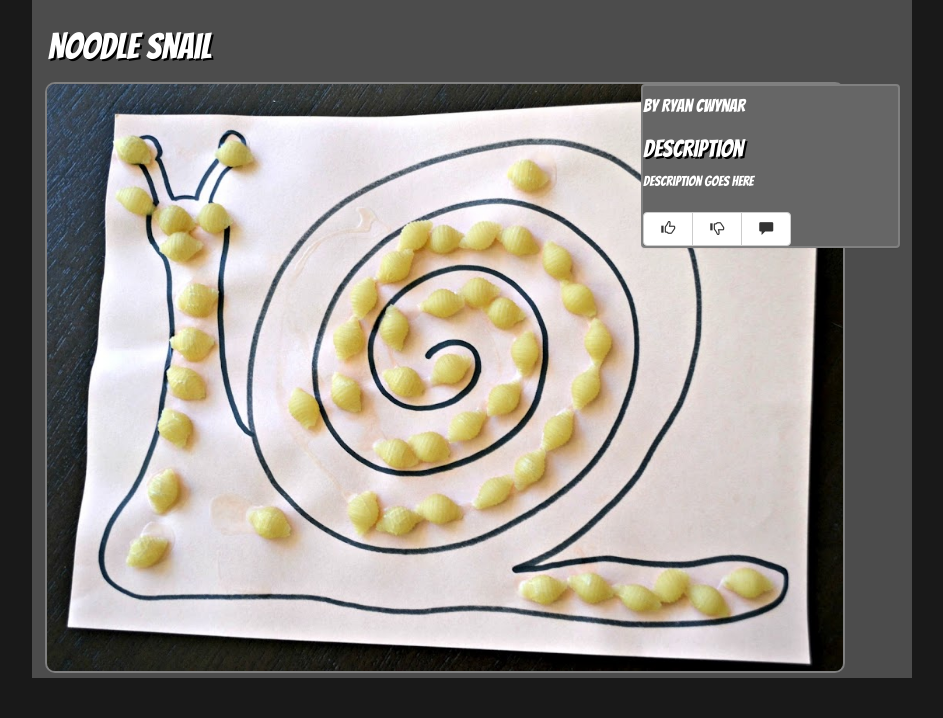
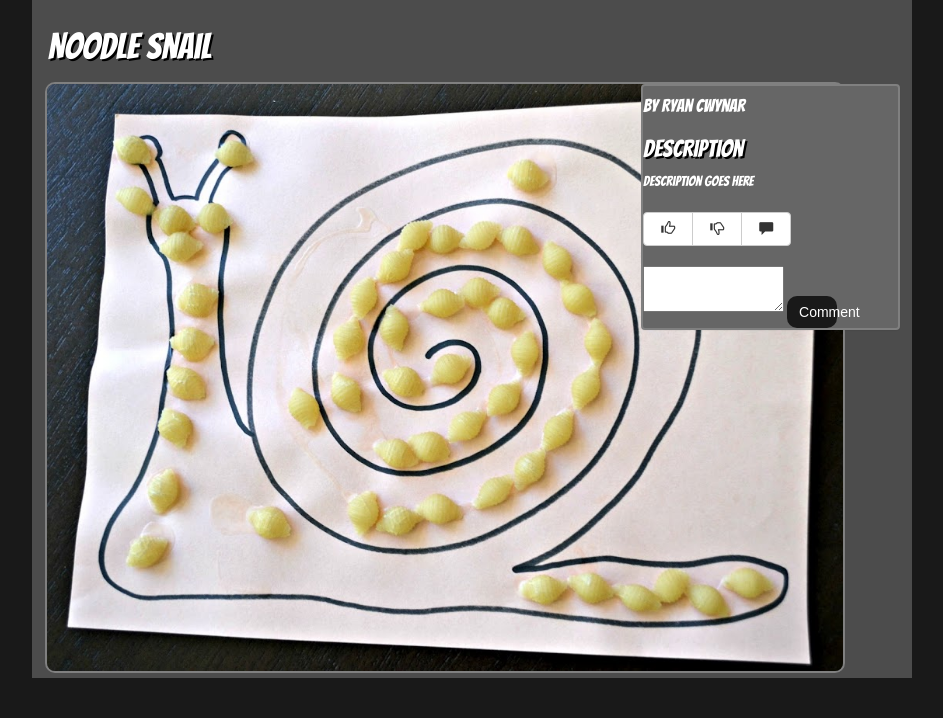
Before and after one commit to kingogruffner/finalp, a PHP site: page /image.php in a window 1280 px wide. Shown: the part 111-829 px from the top of the page, without its empty margins (168-1111 px from the left). Run offline with PHP 8.4, Linux system fonts and the light colour scheme.

Commit message:
updated pages and added possible comments section

```diff
--- /dev/null
+++ b/comments.inc.php
@@ -0,0 +1,15 @@
+<?php
+
+function setComment($conn) {
+	if (isset($_POST['commentSubmit'])) {
+		$uid = $_POST['UID'];
+		$date = $_POST['Date'];
+		$comment = $_POST['Comment'];
+
+		$sql = "INSERT INTO comments (uid, date, comment) VALUES ('$uid','','$comment','','', '$date' )";
+
+		$result = mysqli_query($conn, $sql);
+	}
+}
+
+?>
--- /dev/null
+++ b/db.inc.php
@@ -0,0 +1,9 @@
+<?php
+
+$conn = mysqli_connect('localhost', 'root', '', 'cs3500_imagedb');
+
+if(!$conn) {
+	die("Connection failed: ".mysqli_connect_error());
+}
+
+?>
--- a/image.php
+++ b/image.php
@@ -1,5 +1,7 @@
 <?php
-
+    date_default_timezone_set('America/New_York');
+    include 'db.inc.php';
+    include 'comments.inc.php';
 ?>
 <!DOCTYPE html>
 <html>
@@ -60,6 +62,16 @@
                     <button type="button" class="btn btn-default"><span class="glyphicon glyphicon-thumbs-down" aria-hidden="true"></span></button>
                     <button type="button" class="btn btn-default"><span class="glyphicon glyphicon-comment" aria-hidden="true"></span></button>
                 </div>
+                <?php
+                    echo "<form method='POST' action='".setComment($conn)."'>
+                    <input type='hidden' name='uid' value='Anonymous'>
+                    <input type='hidden' name='date' value='".date('Y-m-d H:i:s')."'><br>
+                    <textarea name='comment'></textarea>
+                    <div class='btn-group' role='group'>
+                    <button class='btn btn-primary' type='commentSubmit' name='submit'>Comment</button>
+                    </div>
+                </form>";
+                ?>
 			</div>
 		</div>
 	</main>
```
